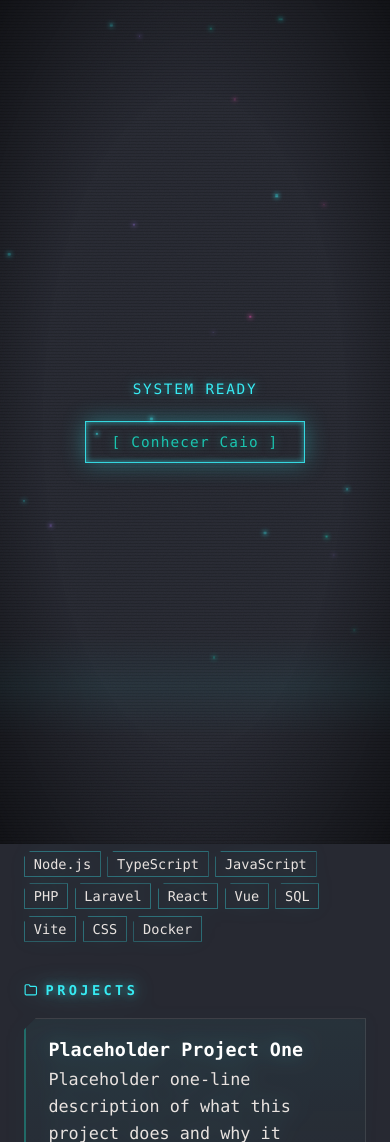
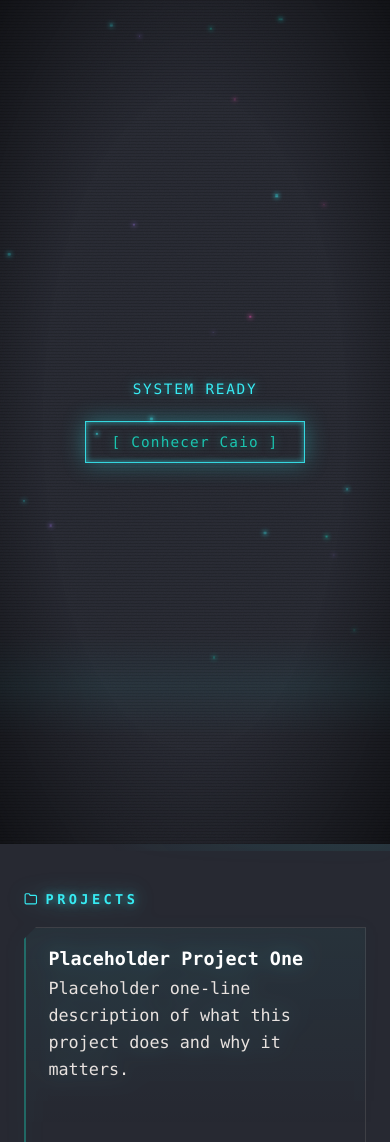
Before and after one commit to Lesnock/lesnock.github.io, a React (Vite) app: page /tmp/claude-1000/-home-caio-dev-portfolio/e243ade9-11c1-4469-8919-e283bc4bb248/scratchpad/hero-1.png in a window 390 px wide. Shown: the top 1142 px of the page. Built offline with nearby package versions, Linux system fonts and the light colour scheme.

Commit message:
improve the hero

```diff
--- a/src/portfolio/Hero.module.css
+++ b/src/portfolio/Hero.module.css
@@ -116,6 +116,21 @@
 
 .summaryHighlight {
   color: var(--color-primary);
+}
+
+.skillTags {
+  list-style: none;
+  display: flex;
+  flex-wrap: wrap;
+  gap: 0.4rem;
+}
+
+.skillTag {
+  font-size: 0.85rem;
+  padding: 0.25rem 0.55rem;
+  border: 1px solid rgba(55, 235, 243, 0.35);
+  color: var(--color-text-secondary);
+  clip-path: polygon(6px 0, 100% 0, 100% 100%, 0 100%, 0 6px);
 }
 
 .actions {
@@ -258,6 +273,10 @@
     text-align: center;
   }
 
+  .skillTags {
+    justify-content: center;
+  }
+
   .title::before {
     display: none;
   }
--- a/src/portfolio/Hero.tsx
+++ b/src/portfolio/Hero.tsx
@@ -2,6 +2,8 @@ import { FiArrowDown, FiMail } from 'react-icons/fi';
 import { GlitchText } from '../effects/GlitchText';
 import { OPERATOR_NAME } from '../boot/constants';
 import styles from './Hero.module.css';
+
+const SKILLS = ['Node.js', 'TypeScript', 'React', 'PHP', 'Vue'];
 
 export function Hero() {
   return (
@@ -24,6 +26,13 @@ export function Hero() {
               <span className={styles.summaryHighlight}>10+ years</span> of experience building
               scalable web applications. Feel free to explore some of my work below.
             </p>
+            <ul className={styles.skillTags}>
+              {SKILLS.map((item) => (
+                <li key={item} className={styles.skillTag}>
+                  {item}
+                </li>
+              ))}
+            </ul>
             <div className={styles.actions}>
               <a href="#projects" className={styles.primaryButton}>
                 View My Work
--- a/src/portfolio/Resume.module.css
+++ b/src/portfolio/Resume.module.css
@@ -44,21 +44,6 @@
   text-shadow: var(--glow-secondary);
 }
 
-.skillTags {
-  list-style: none;
-  display: flex;
-  flex-wrap: wrap;
-  gap: 0.4rem;
-}
-
-.skillTag {
-  font-size: 0.85rem;
-  padding: 0.25rem 0.55rem;
-  border: 1px solid rgba(55, 235, 243, 0.35);
-  color: var(--color-text-secondary);
-  clip-path: polygon(6px 0, 100% 0, 100% 100%, 0 100%, 0 6px);
-}
-
 .timeline,
 .projectList {
   list-style: none;
--- a/src/portfolio/Resume.tsx
+++ b/src/portfolio/Resume.tsx
@@ -1,11 +1,9 @@
 import { useState } from 'react';
-import { FiCode, FiFolder, FiBriefcase } from 'react-icons/fi';
+import { FiFolder, FiBriefcase } from 'react-icons/fi';
 import { ExperienceCard } from './ExperienceCard';
 import { ProjectCard } from './ProjectCard';
 import { DetailModal } from './DetailModal';
 import styles from './Resume.module.css';
-
-const SKILLS = ['Node.js', 'TypeScript', 'JavaScript', 'PHP', 'Laravel', 'React', 'Vue', 'SQL', 'Vite', 'CSS', 'Docker'];
 
 const PROJECTS = [
   {
@@ -82,19 +80,6 @@ export function Resume() {
 
   return (
     <main className={styles.main}>
-      <section className={styles.block} aria-label="Skills">
-        <h2 className={styles.blockLabel}>
-          <FiCode aria-hidden="true" /> Skills
-        </h2>
-        <ul className={styles.skillTags}>
-          {SKILLS.map((item) => (
-            <li key={item} className={styles.skillTag}>
-              {item}
-            </li>
-          ))}
-        </ul>
-      </section>
-
       <section id="projects" className={styles.block} aria-label="Projects">
         <h2 className={styles.blockLabel}>
           <FiFolder aria-hidden="true" /> Projects
```
